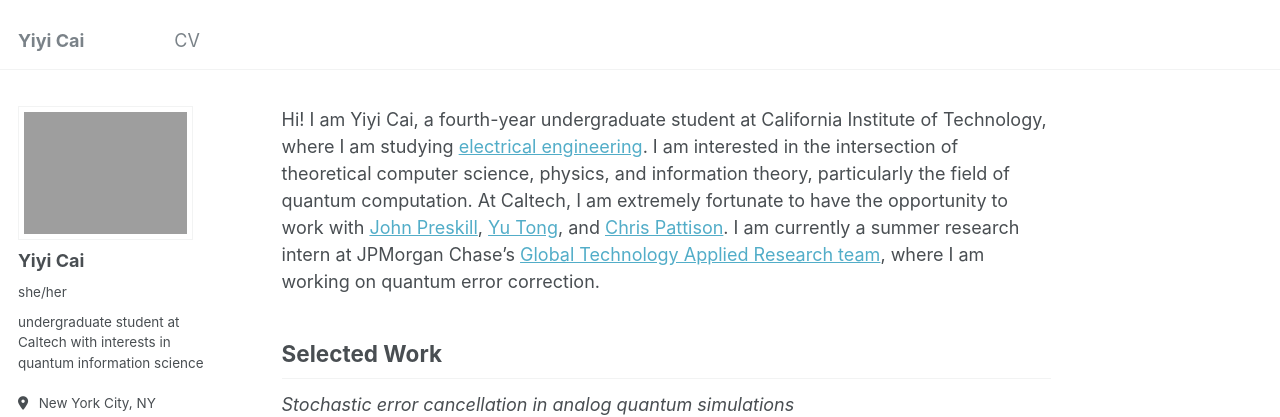
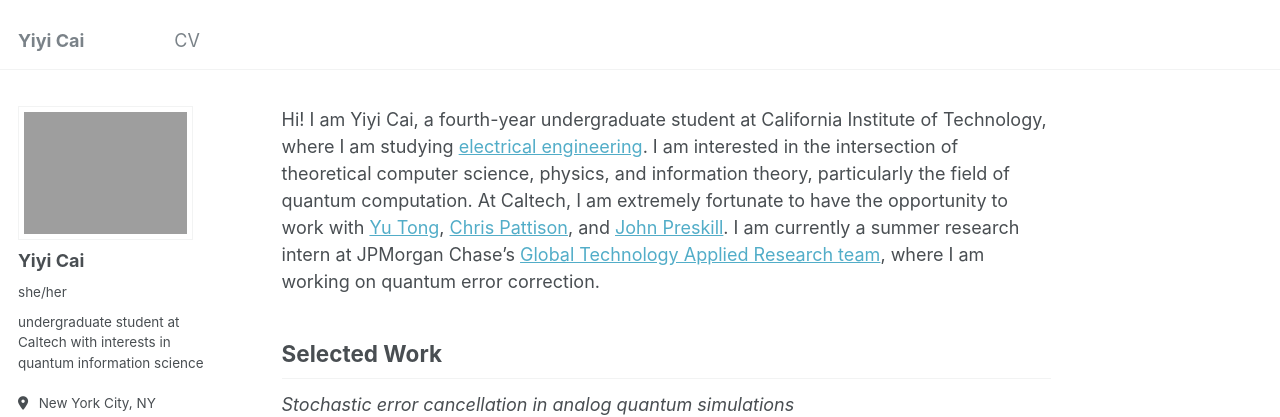
Before and after one commit to Yiyi-Cai/yiyi-cai.github.io, a Jekyll site: the page built from _pages/about.md, in a window 1280 px wide. Shown: the top 417 px of the page. Built offline with Jekyll 4.4.1, drawn with Linux system fonts in a browser that asks for light colours; some web fonts are replaced.

```diff
--- a/_pages/about.md
+++ b/_pages/about.md
@@ -6,7 +6,7 @@ redirect_from:
   - /about.html
 ---
 
-Hi! I am Yiyi Cai, a fourth-year undergraduate student at California Institute of Technology, where I am studying [electrical engineering](https://www.ee.caltech.edu/). I am interested in the intersection of theoretical computer science, physics, and information theory, particularly the field of quantum computation. At Caltech, I am extremely fortunate to have the opportunity to work with [John Preskill](http://theory.caltech.edu/~preskill/), [Yu Tong](https://scholars.duke.edu/person/yu.tong), and [Chris Pattison](https://scholar.google.com/citations?user=4neYf8oAAAAJ&hl=en). I am currently a summer research intern at JPMorgan Chase's [Global Technology Applied Research team](https://www.jpmorgan.com/technology/applied-research), where I am working on quantum error correction.
+Hi! I am Yiyi Cai, a fourth-year undergraduate student at California Institute of Technology, where I am studying [electrical engineering](https://www.ee.caltech.edu/). I am interested in the intersection of theoretical computer science, physics, and information theory, particularly the field of quantum computation. At Caltech, I am extremely fortunate to have the opportunity to work with [Yu Tong](https://scholars.duke.edu/person/yu.tong), [Chris Pattison](https://scholar.google.com/citations?user=4neYf8oAAAAJ&hl=en), and [John Preskill](http://theory.caltech.edu/~preskill/). I am currently a summer research intern at JPMorgan Chase's [Global Technology Applied Research team](https://www.jpmorgan.com/technology/applied-research), where I am working on quantum error correction.
 
 
 Selected Work
```
